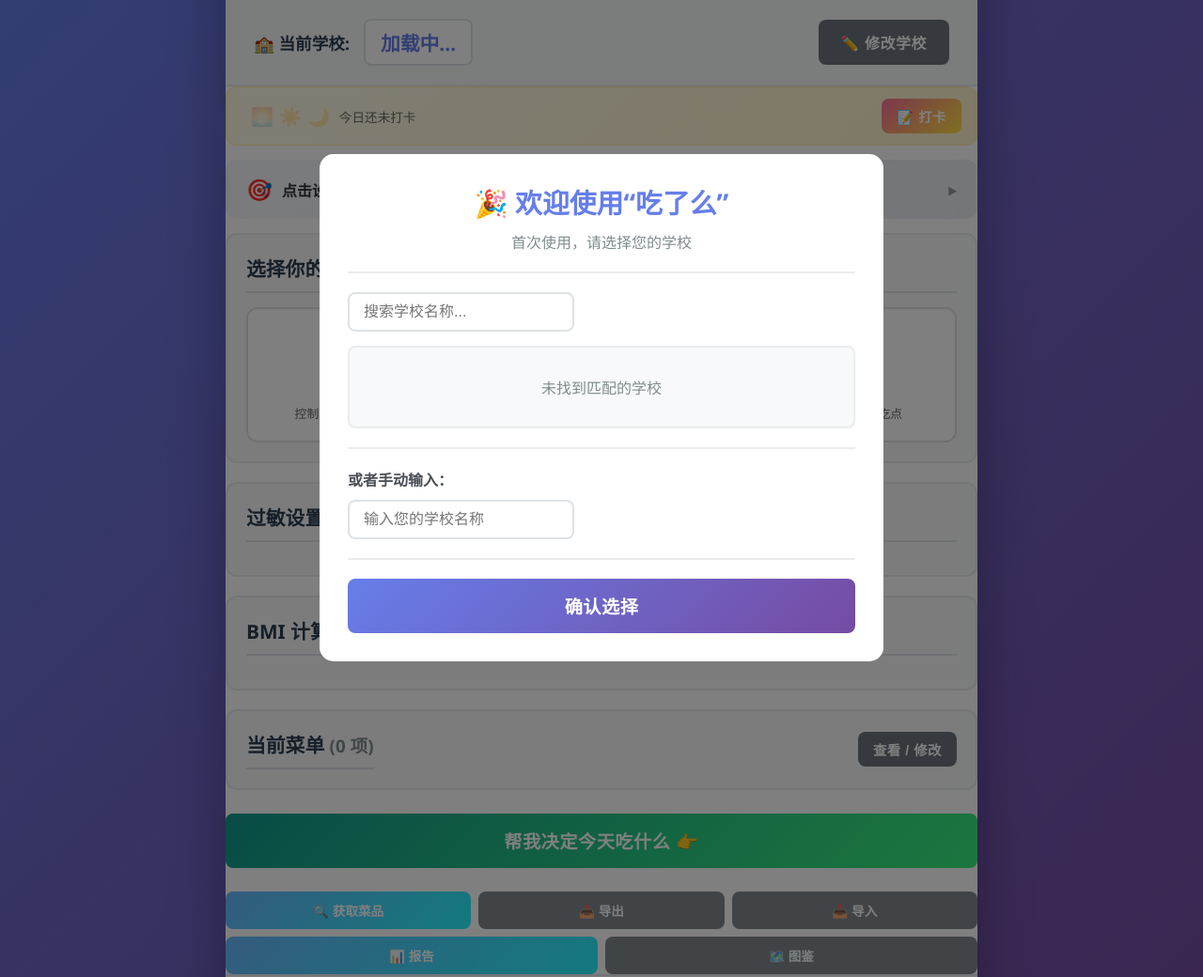
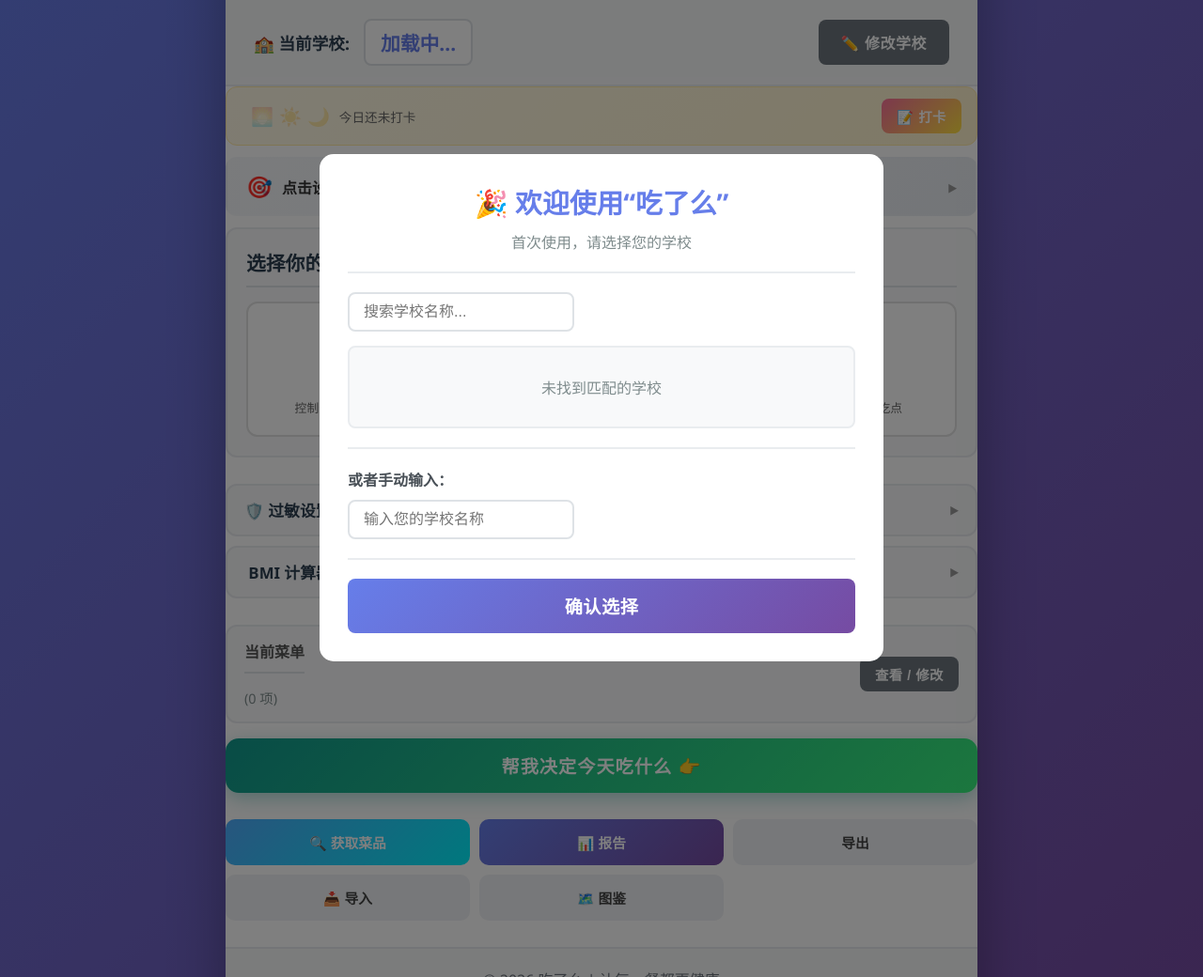
Before and after one commit to yu23600/start, a Flask app: page / in a window 1280 px wide. Shown: the part 173-1213 px from the top of the page at 94% size. Run offline with Flask 3, Linux system fonts and the light colour scheme.

Commit message:
UI布局重构：分组清晰、间距舒适、视觉层次分明
- 页面分为4大区块：打卡状态、饮食目标、个人设置、菜单与推荐、工具栏
- 过敏+BMI合并为「个人设置」组，紧凑排列减少碎片感
- 目标状态条与目标卡片归入同一区域
- 工具栏改为3列网格（移动端2列），主次按钮色彩区分
- 主CTA按钮增加阴影突出视觉焦点
- 可折叠卡片标题更简洁，带图标和箭头指示
- 区块间距从20px增加到28px，呼吸感更好

```diff
--- a/chimei/web_app/static/style.css
+++ b/chimei/web_app/static/style.css
@@ -1773,6 +1773,138 @@ body {
     border-left: 3px solid #667eea;
 }
 
+/* ========== 页面布局重构 ========== */
+
+/* 大区块间距 */
+.layout-section {
+    margin-bottom: 28px;
+}
+
+/* 设置组：过敏 + BMI 紧凑排列 */
+.settings-group {
+    display: flex;
+    flex-direction: column;
+    gap: 10px;
+}
+
+/* 可折叠卡片 */
+.collapsible-card {
+    padding: 14px 18px !important;
+    margin-bottom: 0 !important;
+}
+
+.collapsible-title {
+    display: flex !important;
+    align-items: center;
+    justify-content: space-between;
+    margin-bottom: 0 !important;
+    padding-bottom: 0 !important;
+    border-bottom: none !important;
+    font-size: 1.05em !important;
+    cursor: pointer;
+    user-select: none;
+}
+
+.collapsible-title span:first-child {
+    font-weight: 600;
+}
+
+.collapse-icon {
+    font-size: 0.75em;
+    color: #999;
+    transition: transform 0.3s ease;
+}
+
+.collapsible-body {
+    margin-top: 12px;
+    padding-top: 12px;
+    border-top: 1px solid #eee;
+}
+
+/* 菜单卡片：更简洁 */
+.menu-card {
+    padding: 14px 18px !important;
+    margin-bottom: 16px !important;
+}
+
+.menu-card-title {
+    font-size: 1em !important;
+    color: #555 !important;
+    font-weight: 600;
+}
+
+/* 主操作区域 */
+.main-action-area {
+    margin-top: 4px;
+}
+
+.main-cta-btn {
+    border-radius: 14px !important;
+    box-shadow: 0 6px 20px rgba(17, 153, 142, 0.35) !important;
+    letter-spacing: 1px;
+}
+
+/* 工具栏 */
+.toolbar-grid {
+    display: grid;
+    grid-template-columns: repeat(3, 1fr);
+    gap: 10px;
+}
+
+.toolbar-btn {
+    padding: 14px 10px;
+    border: none;
+    border-radius: 10px;
+    font-size: 0.92em;
+    font-weight: 600;
+    cursor: pointer;
+    transition: all 0.2s ease;
+    background: #f0f2f5;
+    color: #444;
+    text-align: center;
+    min-height: 48px;
+    display: flex;
+    align-items: center;
+    justify-content: center;
+    gap: 4px;
+}
+
+.toolbar-btn:hover {
+    background: #e4e7ec;
+    transform: translateY(-1px);
+}
+
+.toolbar-btn:active {
+    transform: translateY(0) scale(0.97);
+}
+
+.toolbar-btn-primary {
+    background: linear-gradient(135deg, #4facfe 0%, #00f2fe 100%);
+    color: white;
+}
+
+.toolbar-btn-primary:hover {
+    box-shadow: 0 4px 12px rgba(79, 172, 254, 0.3);
+}
+
+.toolbar-btn-info {
+    background: linear-gradient(135deg, #667eea 0%, #764ba2 100%);
+    color: white;
+}
+
+.toolbar-btn-info:hover {
+    box-shadow: 0 4px 12px rgba(102, 126, 234, 0.3);
+}
+
+/* 目标区域：状态条和卡片间距更小 */
+#goalArea .goal-status-bar {
+    margin: 0 0 12px 0;
+}
+
+#goalArea .section-card {
+    margin-bottom: 0;
+}
+
 /* ========== 今日打卡状态条 ========== */
 .today-checkin-bar {
     display: flex;
@@ -1838,4 +1970,33 @@ body {
     .briefing-score {
         font-size: 2.8em;
     }
-}
+
+    /* 布局重构移动端 */
+    .layout-section {
+        margin-bottom: 22px;
+    }
+
+    .toolbar-grid {
+        grid-template-columns: repeat(2, 1fr);
+        gap: 8px;
+    }
+
+    .toolbar-btn {
+        padding: 12px 8px;
+        font-size: 0.88em;
+        min-height: 44px;
+    }
+
+    .main-cta-btn {
+        padding: 18px 24px !important;
+        font-size: 1.15em !important;
+    }
+
+    .collapsible-card {
+        padding: 12px 14px !important;
+    }
+
+    .collapsible-title {
+        font-size: 0.98em !important;
+    }
+}
--- a/chimei/web_app/templates/index.html
+++ b/chimei/web_app/templates/index.html
@@ -45,14 +45,14 @@
             <button onclick="showMealCheckin()" class="btn btn-warning btn-small">📝 打卡</button>
         </div>
 
-        <!-- 目标状态条 -->
+        <!-- ===== 饮食目标区域 ===== -->
+        <div class="layout-section" id="goalArea">
             <div class="goal-status-bar" id="goalStatusBar" onclick="showGoalSwitcher()">
                 <span id="goalStatusIcon" class="goal-status-icon">🎯</span>
                 <span id="goalStatusText" class="goal-status-text">点击设置饮食目标</span>
                 <span class="goal-status-arrow">▶</span>
             </div>
 
-        <!-- 目标选择卡片（未选目标时显示） -->
             <div class="section-card" id="goalCardsSection">
                 <h3 class="section-title">选择你的饮食目标</h3>
                 <div class="goal-cards" id="goalCards">
@@ -62,7 +62,7 @@
                         <div class="goal-desc">控制热量，清淡饮食为主</div>
                     </div>
                     <div class="goal-card" data-goal="bulking" onclick="selectGoalFromCards('bulking')">
-                    <div class="goal-icon">💪</div>
+                        <div class="goal-icon"></div>
                         <div class="goal-name">增肌期</div>
                         <div class="goal-desc">高蛋白饮食，助力肌肉生长</div>
                     </div>
@@ -73,13 +73,17 @@
                     </div>
                 </div>
             </div>
+        </div>
 
-        <!-- 过敏设置 -->
-        <div class="section-card">
-            <h3 class="section-title" onclick="toggleAllergyPanel()" style="cursor:pointer;">
-                过敏设置（可选） <span id="allergyToggleIcon" style="font-size:0.8em;">▶</span>
+        <!-- ===== 个人设置 ===== -->
+        <div class="layout-section">
+            <div class="settings-group">
+                <div class="section-card collapsible-card">
+                    <h3 class="section-title collapsible-title" onclick="toggleAllergyPanel()">
+                        <span>🛡️ 过敏设置</span>
+                        <span class="collapse-icon" id="allergyToggleIcon">▶</span>
                     </h3>
-            <div id="allergyPanel" style="display:none;">
+                    <div id="allergyPanel" class="collapsible-body" style="display:none;">
                         <div class="checkbox-grid">
                             <label class="checkbox-label">
                                 <input type="checkbox" id="allergy_seafood" value="海鲜过敏" onchange="saveAllergies()"> 海鲜过敏
@@ -95,12 +99,12 @@
                     </div>
                 </div>
 
-        <!-- BMI 计算器 -->
-        <div class="section-card">
-            <h3 class="section-title" onclick="toggleBmiPanel()" style="cursor:pointer;">
-                BMI 计算器 <span id="bmiToggleIcon" style="font-size:0.8em;">▶</span>
+                <div class="section-card collapsible-card">
+                    <h3 class="section-title collapsible-title" onclick="toggleBmiPanel()">
+                        <span>️ BMI 计算器</span>
+                        <span class="collapse-icon" id="bmiToggleIcon">▶</span>
                     </h3>
-            <div id="bmiPanel" style="display:none;">
+                    <div id="bmiPanel" class="collapsible-body" style="display:none;">
                         <div class="form-row">
                             <div class="form-group">
                                 <label for="heightInput">身高(cm):</label>
@@ -116,31 +120,38 @@
                         <p class="hint">标准: 18.5-24正常, &lt;18.5偏瘦, ≥24偏胖</p>
                     </div>
                 </div>
+            </div>
+        </div>
 
-        <!-- 菜单查看/修改 -->
-        <div class="section-card">
+        <!-- ===== 菜单与推荐 ===== -->
+        <div class="layout-section">
+            <div class="section-card menu-card">
                 <div style="display:flex;align-items:center;justify-content:space-between;">
-                <h3 class="section-title" style="margin:0;">当前菜单 <span id="itemCount" class="item-count">(0 项)</span></h3>
+                    <div>
+                        <h3 class="section-title menu-card-title">当前菜单</h3>
+                        <span id="itemCount" class="item-count">(0 项)</span>
+                    </div>
                     <button onclick="showMenuEditor()" class="btn btn-secondary btn-small">查看 / 修改</button>
                 </div>
             </div>
 
-        <!-- 智能推荐 -->
-        <div class="action-section">
-            <button onclick="smartRecommend()" class="btn btn-success btn-large">
+            <div class="main-action-area">
+                <button onclick="smartRecommend()" class="btn btn-success btn-large main-cta-btn">
                     帮我决定今天吃什么 👉
                 </button>
             </div>
+        </div>
 
-
-        <!-- 次要操作 -->
-        <div class="secondary-actions">
-            <button onclick="showDishFetcher()" class="btn btn-info btn-small-action">🔍 获取菜品</button>
-            <button onclick="exportData()" class="btn btn-secondary btn-small-action">📤 导出</button>
-            <button onclick="document.getElementById('importFileInput').click()" class="btn btn-secondary btn-small-action">📥 导入</button>
-            <button onclick="showWeeklyReport()" class="btn btn-info btn-small-action">📊 报告</button>
-            <button onclick="showGallery()" class="btn btn-secondary btn-small-action">🗺️ 图鉴</button>
+        <!-- ===== 工具栏 ===== -->
+        <div class="layout-section">
+            <div class="toolbar-grid">
+                <button onclick="showDishFetcher()" class="toolbar-btn toolbar-btn-primary">🔍 获取菜品</button>
+                <button onclick="showWeeklyReport()" class="toolbar-btn toolbar-btn-info">📊 报告</button>
+                <button onclick="exportData()" class="toolbar-btn"> 导出</button>
+                <button onclick="document.getElementById('importFileInput').click()" class="toolbar-btn">📥 导入</button>
+                <button onclick="showGallery()" class="toolbar-btn">🗺️ 图鉴</button>
                 <input type="file" id="importFileInput" accept=".json" style="display:none;" onchange="importData(event)">
+            </div>
         </div>
 
         <!-- 结果弹窗 -->
```
Lines whose indentation alone changed are shown as unchanged.
